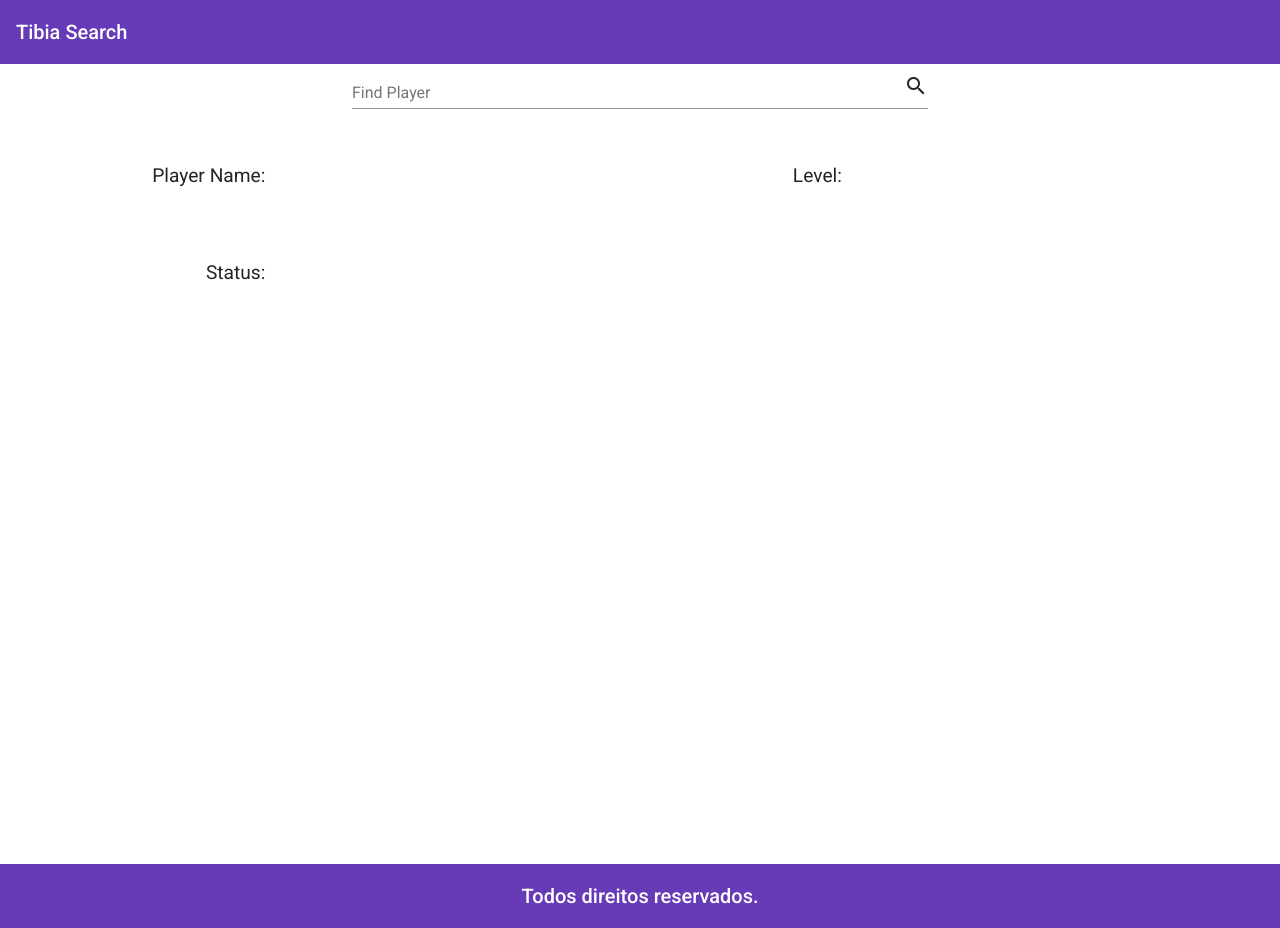
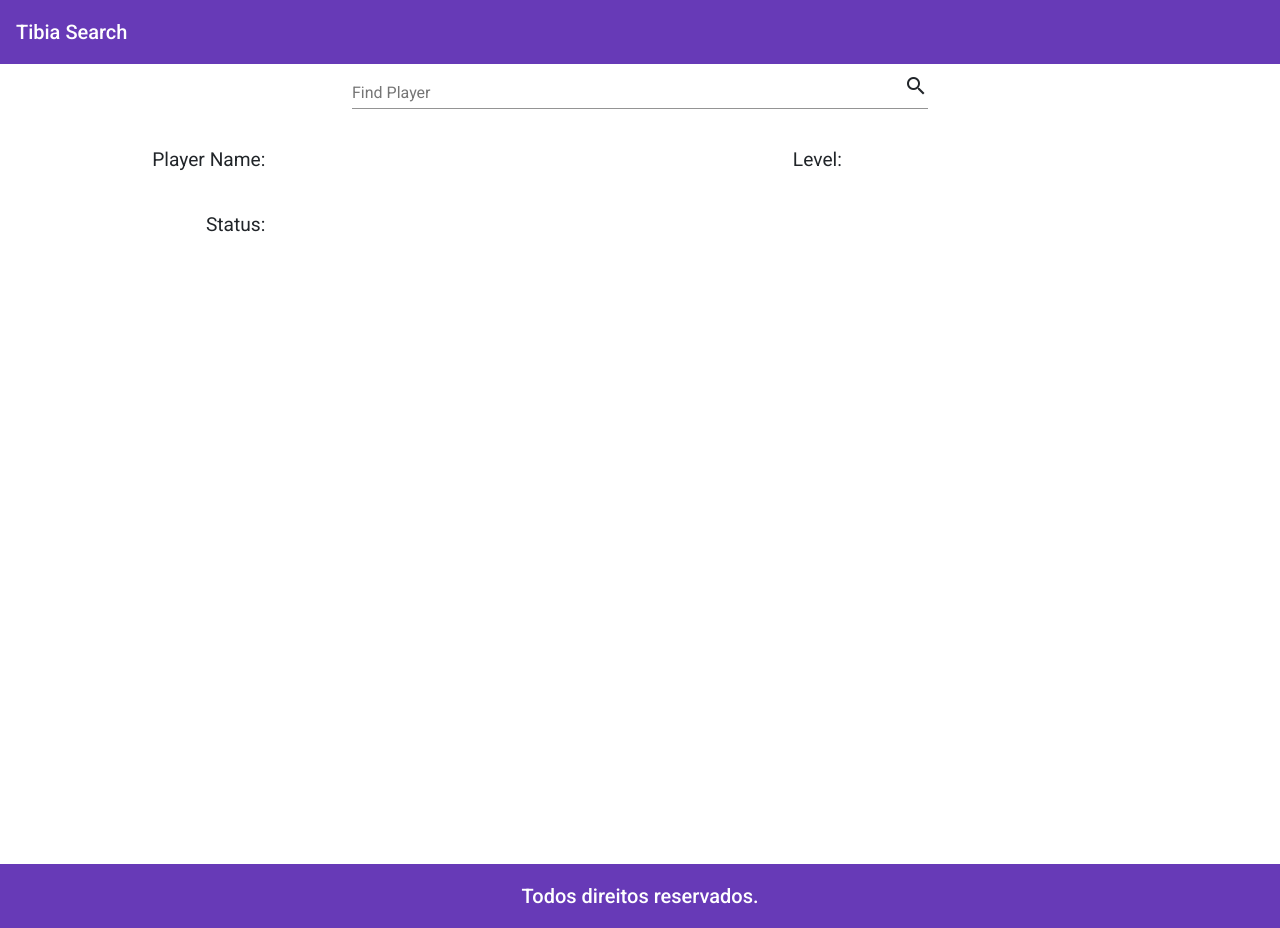
Before and after one commit to adolfoOes/tibiasearch, an Angular app: page / in a window 1280 px wide. Built offline with nearby package versions, Linux system fonts and the light colour scheme.

Commit message:
minor change in player search component

```diff
--- a/src/app/playersearch/playersearch.component.html
+++ b/src/app/playersearch/playersearch.component.html
@@ -12,7 +12,7 @@
   </div>
 
   <div>
-    <mat-grid-list cols="2" rowHeight="6:1">
+    <mat-grid-list cols="2" rowHeight="9:1">
       <mat-grid-tile fxFlex="50">
         <mat-label fxFlex="30" fxLayoutAlign="end" class="playerinfolabel"
           >Player Name:
```
